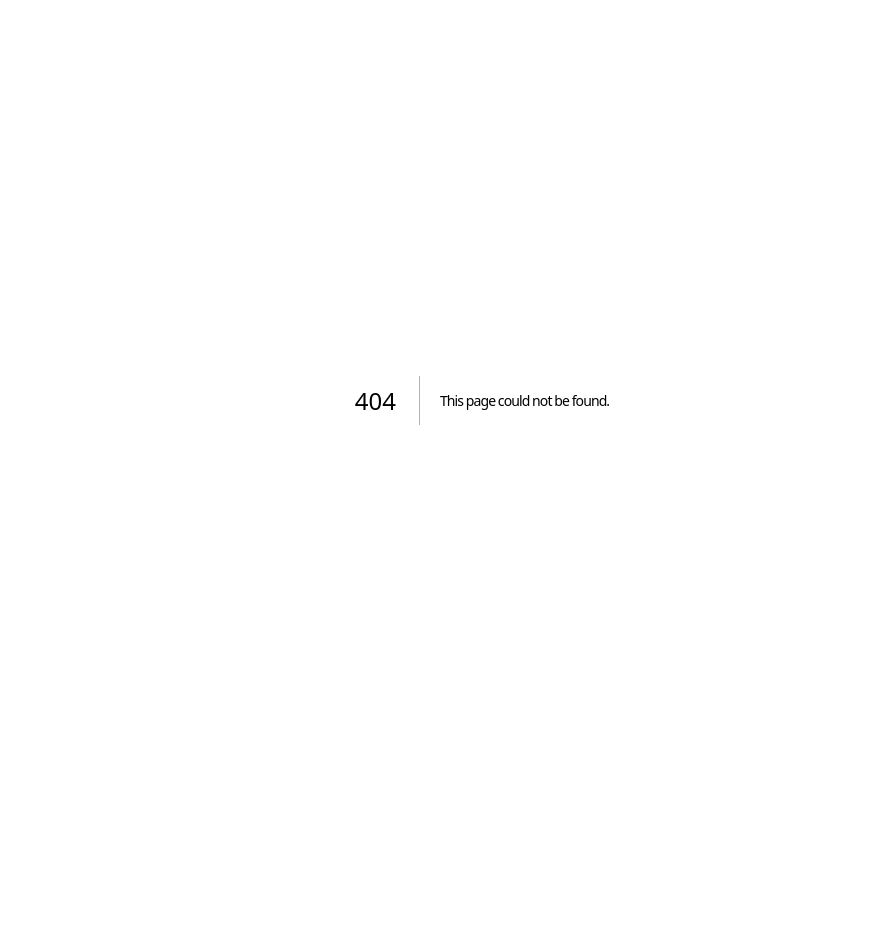
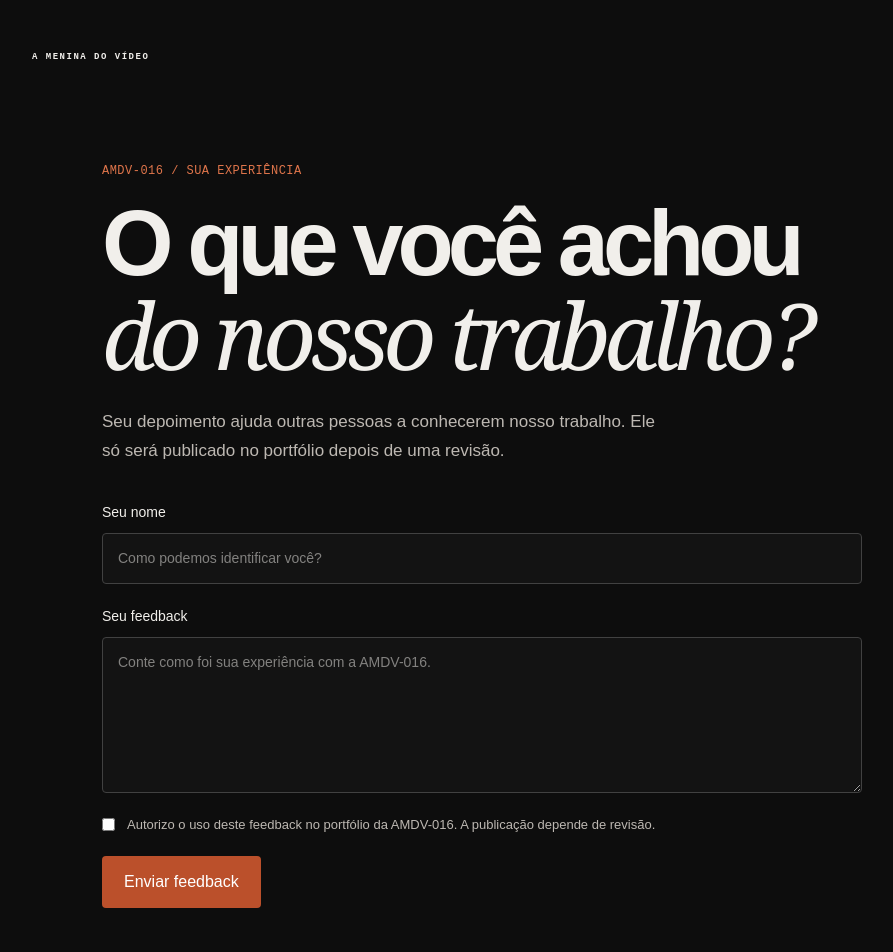
Before and after one commit to einattalia/ameninadovideo016, a Next.js app: page /feedback in a window 1280 px wide. Before the commit this address had no page. Shown: the top 952 px of the page, without its empty margins (158-1051 px from the left). Before the commit the page ends 800 px from the top, so only its background shows below. Built offline with nearby package versions, Linux system fonts and the light colour scheme.

Commit message:
Add client feedback submission link

```diff
--- /dev/null
+++ b/app/api/feedback/route.ts
@@ -0,0 +1,31 @@
+import {z} from 'zod';
+import {submitClientFeedback} from '@/lib/cms-server';
+
+export const dynamic='force-dynamic';
+const inputSchema=z.object({
+ client:z.string().trim().min(1,'Informe seu nome.').max(150),
+ quote:z.string().trim().min(10,'Escreva pelo menos 10 caracteres.').max(2000,'O feedback é muito longo.'),
+ consent:z.literal(true),
+ website:z.string().max(200).optional()
+});
+const noStore={'Cache-Control':'no-store, private'};
+
+export async function POST(request:Request){
+ const origin=request.headers.get('origin');
+ if(!origin||origin!==new URL(request.url).origin)return Response.json({error:'Origem não autorizada.'},{status:403,headers:noStore});
+ if(!request.headers.get('content-type')?.startsWith('application/json'))return Response.json({error:'Formato inválido.'},{status:415,headers:noStore});
+ try{
+  const body=await request.text();
+  if(body.length>5000)return Response.json({error:'Conteúdo muito grande.'},{status:413,headers:noStore});
+  const parsed=inputSchema.safeParse(JSON.parse(body));
+  if(!parsed.success)return Response.json({error:parsed.error.issues[0]?.message||'Confira os campos e tente novamente.'},{status:400,headers:noStore});
+  if(parsed.data.website)return Response.json({ok:true},{headers:noStore});
+  const result=await submitClientFeedback(parsed.data.client,parsed.data.quote);
+  if(result==='limit')return Response.json({error:'O formulário está temporariamente indisponível. Entre em contato pelo site.'},{status:409,headers:noStore});
+  if(result==='conflict')return Response.json({error:'O conteúdo foi alterado agora. Envie novamente em alguns instantes.'},{status:409,headers:noStore});
+  return Response.json({ok:true},{headers:noStore});
+ }catch(e){
+  console.error('feedback submission',e);
+  return Response.json({error:'Não foi possível receber seu feedback agora. Tente novamente mais tarde.'},{status:503,headers:noStore});
+ }
+}
--- /dev/null
+++ b/app/feedback/page.tsx
@@ -0,0 +1,17 @@
+import Link from 'next/link';
+import {FeedbackForm} from '@/components/feedback-form';
+
+export const metadata={title:'Compartilhe sua experiência — AMDV-016',robots:{index:false,follow:false}};
+
+export default function FeedbackPage(){
+ return <main className="feedback-page">
+  <div className="feedback-brand"><Link href="/" className="brand" aria-label="AMDV-016 — A Menina do Vídeo"><span>AMDV<span>—</span>016</span><small>A MENINA DO VÍDEO</small></Link></div>
+  <section className="feedback-card">
+   <p className="mono orange">AMDV-016 / SUA EXPERIÊNCIA</p>
+   <h1>O que você achou<br/><em>do nosso trabalho?</em></h1>
+   <p className="feedback-intro">Seu depoimento ajuda outras pessoas a conhecerem nosso trabalho. Ele só será publicado no portfólio depois de uma revisão.</p>
+   <FeedbackForm/>
+  </section>
+  <Link className="feedback-back mono" href="/">VOLTAR AO PORTFÓLIO</Link>
+ </main>;
+}
--- a/app/globals.css
+++ b/app/globals.css
@@ -236,3 +236,29 @@
 .portfolio-video-preview-wrap>.portfolio-video-preview{position:absolute;inset:0;width:100%;height:100%}
 .portfolio-preview-poster{position:absolute;z-index:1;inset:0;width:100%;height:100%;object-fit:cover;pointer-events:none}
 @media(max-width:600px){.portfolio-embed-cover span{width:54px;height:54px}}
+
+.feedback-page{min-height:100vh;background:#0d0d0d;color:#f1efeb;padding:42px 6vw 30px;display:flex;flex-direction:column}
+.feedback-brand{max-width:900px;width:100%;margin:0 auto}
+.feedback-brand .brand{display:inline-block;color:#f1efeb}
+.feedback-brand .brand>span>span{color:#d96b40}
+.feedback-card{width:min(100%,760px);margin:clamp(70px,12vh,140px) auto 60px}
+.feedback-card h1{font-size:clamp(42px,8vw,92px);line-height:1;letter-spacing:-.065em;margin:16px 0 24px}
+.feedback-card h1 em{font-family:Georgia,serif;font-weight:400}
+.feedback-intro{max-width:560px;color:#bdb8b2;line-height:1.7;margin-bottom:36px}
+.feedback-form{display:grid;gap:22px}
+.feedback-form>label:not(.feedback-consent){display:grid;gap:10px;font-size:14px}
+.feedback-form input[type=text],.feedback-form textarea{width:100%;background:#131313;border:1px solid #414141;border-radius:4px;color:#f1efeb;padding:14px 15px;font:inherit;outline:none}
+.feedback-form input[type=text]:focus,.feedback-form textarea:focus{border-color:#d96b40}
+.feedback-form textarea{resize:vertical;min-height:150px}
+.feedback-consent{display:flex;align-items:flex-start;gap:12px;color:#bdb8b2;font-size:13px;line-height:1.5}
+.feedback-consent input{accent-color:#d96b40;margin-top:3px}
+.feedback-form button{justify-self:start;background:#bb502b;border:0;border-radius:4px;padding:14px 22px;color:white;font:inherit;cursor:pointer}
+.feedback-form button:disabled{opacity:.6;cursor:wait}
+.feedback-error{color:#ff9b83}
+.feedback-success{border:1px solid #414141;background:#131313;padding:28px;border-radius:5px}
+.feedback-success h2{font-size:clamp(28px,5vw,48px);margin:12px 0}
+.feedback-success p{color:#bdb8b2;line-height:1.6}
+.feedback-honeypot{position:absolute!important;left:-10000px!important;width:1px;height:1px;overflow:hidden}
+.feedback-back{width:min(100%,760px);margin:0 auto;color:#bdb8b2}
+.admin-feedback-link{color:#999;margin-top:16px}
+@media(max-width:600px){.feedback-page{padding:28px 22px}.feedback-card{margin-top:65px}.feedback-card h1{font-size:clamp(40px,12vw,64px)}}
--- /dev/null
+++ b/components/feedback-form.tsx
@@ -0,0 +1,30 @@
+'use client';
+
+import {useState,type FormEvent} from 'react';
+
+type SubmissionState='idle'|'sending'|'sent'|'error';
+
+export function FeedbackForm(){
+ const [state,setState]=useState<SubmissionState>('idle');
+ const [error,setError]=useState('');
+ async function submit(event:FormEvent<HTMLFormElement>){
+  event.preventDefault();setState('sending');setError('');
+  const form=event.currentTarget;
+  const fields=new FormData(form);
+  try{
+   const response=await fetch('/api/feedback',{method:'POST',headers:{'Content-Type':'application/json'},body:JSON.stringify({client:fields.get('client'),quote:fields.get('quote'),consent:fields.get('consent')==='on',website:fields.get('website')})});
+   const data=await response.json() as {error?:string};
+   if(!response.ok)throw new Error(data.error||'Não foi possível enviar agora. Tente novamente.');
+   form.reset();setState('sent');
+  }catch(e){setError(e instanceof Error?e.message:'Não foi possível enviar agora. Tente novamente.');setState('error');}
+ }
+ if(state==='sent')return <div className="feedback-success" role="status"><span className="mono orange">RECEBIDO</span><h2>Obrigada por compartilhar.</h2><p>Seu feedback chegou e será revisado antes de aparecer no portfólio.</p></div>;
+ return <form className="feedback-form" onSubmit={submit}>
+  <label>Seu nome<input name="client" type="text" autoComplete="name" maxLength={150} required placeholder="Como podemos identificar você?"/></label>
+  <label>Seu feedback<textarea name="quote" rows={6} maxLength={2000} minLength={10} required placeholder="Conte como foi sua experiência com a AMDV-016."/></label>
+  <div className="feedback-honeypot" aria-hidden="true"><label>Deixe este campo em branco<input name="website" type="text" tabIndex={-1} autoComplete="off"/></label></div>
+  <label className="feedback-consent"><input name="consent" type="checkbox" required/><span>Autorizo o uso deste feedback no portfólio da AMDV-016. A publicação depende de revisão.</span></label>
+  {error&&<p className="feedback-error" role="alert">{error}</p>}
+  <button type="submit" disabled={state==='sending'}>{state==='sending'?'Enviando…':'Enviar feedback'}</button>
+ </form>;
+}
--- a/lib/cms-model.ts
+++ b/lib/cms-model.ts
@@ -11,7 +11,7 @@ export const socialClientSchema = z.object({
  id:text(100).min(1),name:text(150),handle:text(100),url:mediaUrl,image:mediaUrl.default(''),imageAlt:text(300).default(''),description:text(2000).default(''),website:z.string().trim().max(500).refine(v=>!v||(()=>{try{const u=new URL(v);return ['http:','https:'].includes(u.protocol)&&!u.username&&!u.password;}catch{return false;}})(),'Informe um link de site válido.').default(''),published:z.boolean().default(false)
 }).superRefine((client,c)=>{if(client.published&&!client.name&&!client.handle)c.addIssue({code:'custom',path:['name'],message:'Informe o nome ou o perfil do cliente antes de mostrar no portfólio.'});});
 export const socialTestimonialSchema = z.object({
- id:text(100).min(1),client:text(150),quote:text(2000),published:z.boolean().default(false)
+ id:text(100).min(1),client:text(150),quote:text(2000),consent:z.boolean().default(false),published:z.boolean().default(false)
 }).superRefine((testimonial,c)=>{if(testimonial.published&&!testimonial.client)c.addIssue({code:'custom',path:['client'],message:'Informe o nome do cliente antes de publicar o feedback.'});if(testimonial.published&&!testimonial.quote)c.addIssue({code:'custom',path:['quote'],message:'Adicione o feedback antes de publicar.'});});
 export const settingsSchema = z.object({
  heroImage:mediaUrl, heroAlt:text(), heroQuote:text(500), heroDemo:z.boolean(),
@@ -21,7 +21,7 @@ export const settingsSchema = z.object({
  socialManagementTitle:text(150).default('Gestão de redes sociais'),socialManagementDescription:text(1800).default('Cuidamos da presença da sua marca nas redes durante todo o período de gestão. Planejamos os conteúdos, organizamos o calendário, fazemos as postagens e acompanhamos os resultados para orientar os próximos passos.'),
  socialTeamName:text(100).default('Bruna Linhares'),socialTeamRole:text(100).default('Designer'),socialTeamBio:text(500).default('Designer que integra a equipe da AMDV-016.'),socialTeamImage:mediaUrl.default(''),socialTeamImageAlt:text(300).default(''),
  socialClients:z.array(socialClientSchema).max(20).default([{id:'cervejando-com-diego',name:'Cervejando com Diego',handle:'@cervejandocomdiego',url:'https://www.instagram.com/cervejandocomdiego/',image:'',imageAlt:'',description:'',website:'',published:true}]),
- socialTestimonials:z.array(socialTestimonialSchema).max(20).default([]),
+ socialTestimonials:z.array(socialTestimonialSchema).max(100).default([]),
  clients:z.array(text(150).min(1)).max(40), socialItems:z.array(z.object({image:mediaUrl.refine(v=>!!v,'Adicione uma imagem à publicação.'),url:mediaUrl,alt:text(300)})).max(6)
 });
 export const contentSchema = z.object({settings:settingsSchema,projects:z.array(projectSchema).max(100)}).superRefine((d,c)=>{const slugs=new Set<string>();const ids=new Set<string>();d.projects.forEach((p,i)=>{if(slugs.has(p.slug))c.addIssue({code:'custom',path:['projects',i,'slug'],message:'Este endereço já está em uso em outro projeto.'});if(ids.has(p.id))c.addIssue({code:'custom',path:['projects',i,'id'],message:'Projeto duplicado.'});slugs.add(p.slug);ids.add(p.id);});});
--- a/lib/cms-server.ts
+++ b/lib/cms-server.ts
@@ -9,3 +9,16 @@ export async function adminUser(){if(!authConfigured()||!process.env.ADMIN_USER_
 export async function readContent():Promise<ContentSnapshot>{if(!process.env.NEXT_PUBLIC_SUPABASE_URL||!process.env.SUPABASE_SERVICE_ROLE_KEY)return {content:structuredClone(defaultContent),revision:0,updatedAt:null};const {data,error}=await serviceClient().from('amdv_portfolio_content').select('content, revision, updated_at').eq('id',1).maybeSingle();if(error)throw error;if(!data)return {content:structuredClone(defaultContent),revision:0,updatedAt:null};return {content:contentSchema.parse(data.content),revision:Number(data.revision),updatedAt:data.updated_at};}
 export async function saveContent(content:PortfolioContent,revision:number,userId:string){const timestamp=new Date().toISOString();const row={content,revision:revision+1,updated_at:timestamp,updated_by:userId};const db=serviceClient();const result=revision===0?await db.from('amdv_portfolio_content').insert({id:1,...row}).select('revision').maybeSingle():await db.from('amdv_portfolio_content').update(row).eq('id',1).eq('revision',revision).select('revision').maybeSingle();if(result.error){if(result.error.code==='23505')return null;throw result.error;}return result.data?{content,revision:revision+1,updatedAt:timestamp}:null;}
 export const noStore={'Cache-Control':'no-store, private'};
+
+export async function submitClientFeedback(client:string,quote:string){
+ for(let attempt=0;attempt<3;attempt++){
+  const snapshot=await readContent();
+  if(snapshot.revision<1||!snapshot.updatedAt)throw new Error('O cadastro do portfólio ainda não está pronto para receber feedbacks.');
+  if(snapshot.content.settings.socialTestimonials.length>=100)return 'limit';
+  const content={...snapshot.content,settings:{...snapshot.content.settings,socialTestimonials:[...snapshot.content.settings.socialTestimonials,{id:crypto.randomUUID(),client,quote,consent:true,published:false}]}};
+  const result=await serviceClient().from('amdv_portfolio_content').update({content,revision:snapshot.revision+1,updated_at:new Date().toISOString()}).eq('id',1).eq('revision',snapshot.revision).select('revision').maybeSingle();
+  if(result.error)throw result.error;
+  if(result.data)return 'saved';
+ }
+ return 'conflict';
+}
```
Also changed, not shown: components/admin-panel.tsx (+4 -3 lines).
